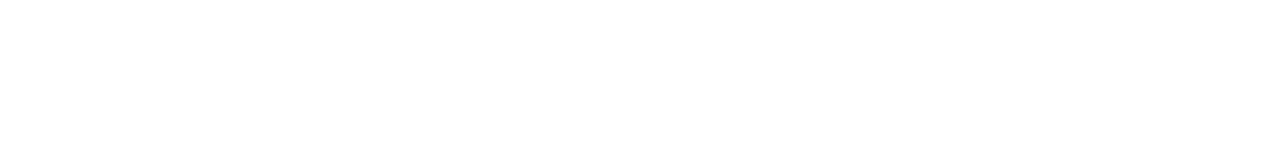
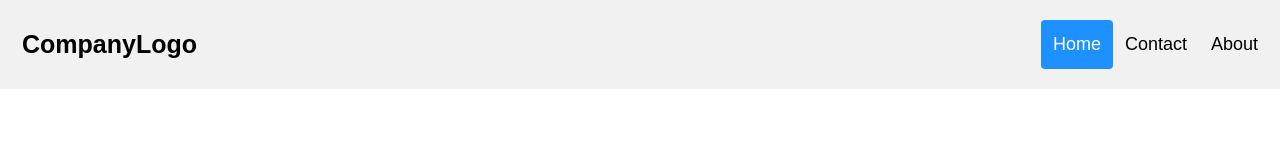
Before and after one commit to Shahab29/github-class6, a plain HTML site: page index.html in a window 1280 px wide. Drawn offline with Linux system fonts and the light colour scheme.

Commit message:
html navber

```diff
--- a/index.html
+++ b/index.html
@@ -8,6 +8,14 @@
 </head>
 <body>
 
+    <div class="header">
+        <a href="#default" class="logo">CompanyLogo</a>
+        <div class="header-right">
+          <a class="active" href="#home">Home</a>
+          <a href="#contact">Contact</a>
+          <a href="#about">About</a>
+        </div>
+      </div>
 
 </body>
 </html>
--- a/style.css
+++ b/style.css
@@ -0,0 +1,54 @@
+* {box-sizing: border-box;}
+
+body {
+  margin: 0;
+  font-family: Arial, Helvetica, sans-serif;
+}
+
+.header {
+  overflow: hidden;
+  background-color: #f1f1f1;
+  padding: 20px 10px;
+}
+
+.header a {
+  float: left;
+  color: black;
+  text-align: center;
+  padding: 12px;
+  text-decoration: none;
+  font-size: 18px;
+  line-height: 25px;
+  border-radius: 4px;
+}
+
+.header a.logo {
+  font-size: 25px;
+  font-weight: bold;
+}
+
+.header a:hover {
+  background-color: #ddd;
+  color: black;
+}
+
+.header a.active {
+  background-color: dodgerblue;
+  color: white;
+}
+
+.header-right {
+  float: right;
+}
+
+@media screen and (max-width: 500px) {
+  .header a {
+    float: none;
+    display: block;
+    text-align: left;
+  }
+
+  .header-right {
+    float: none;
+  }
+}
```
